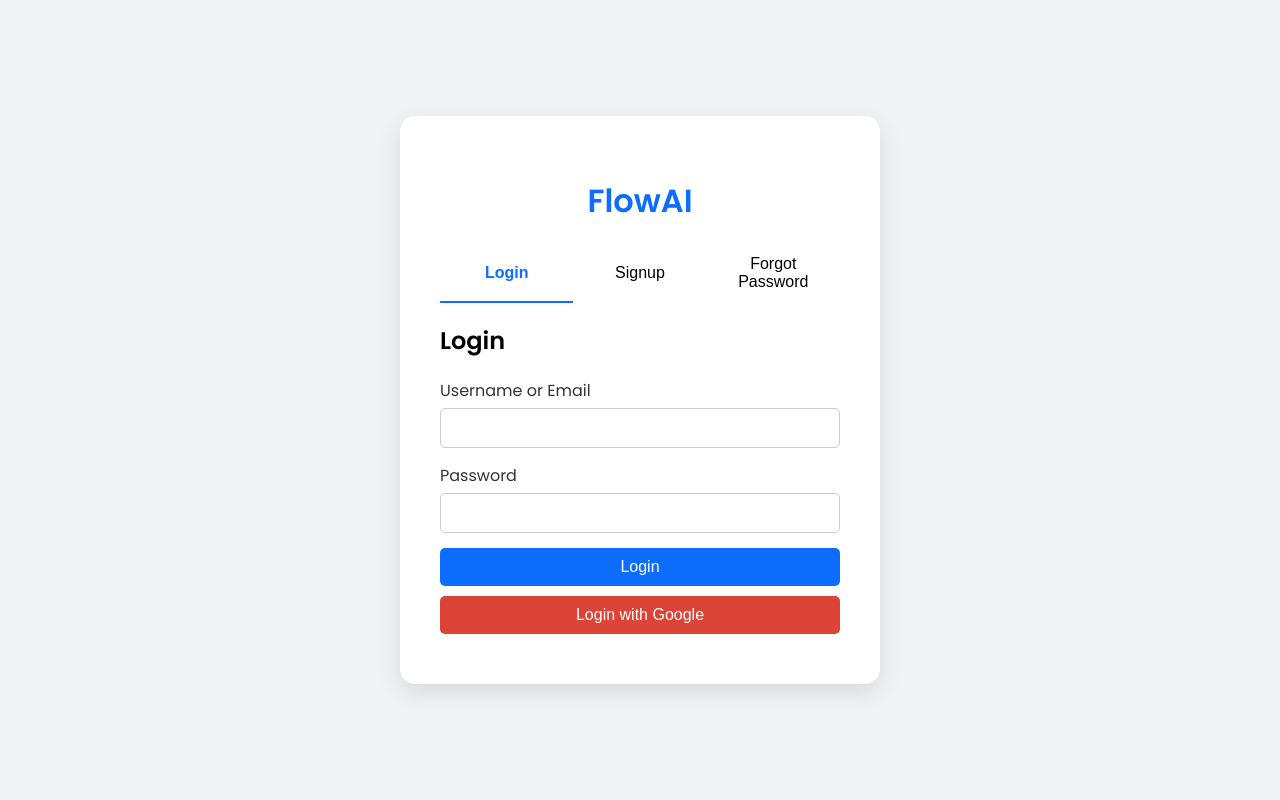
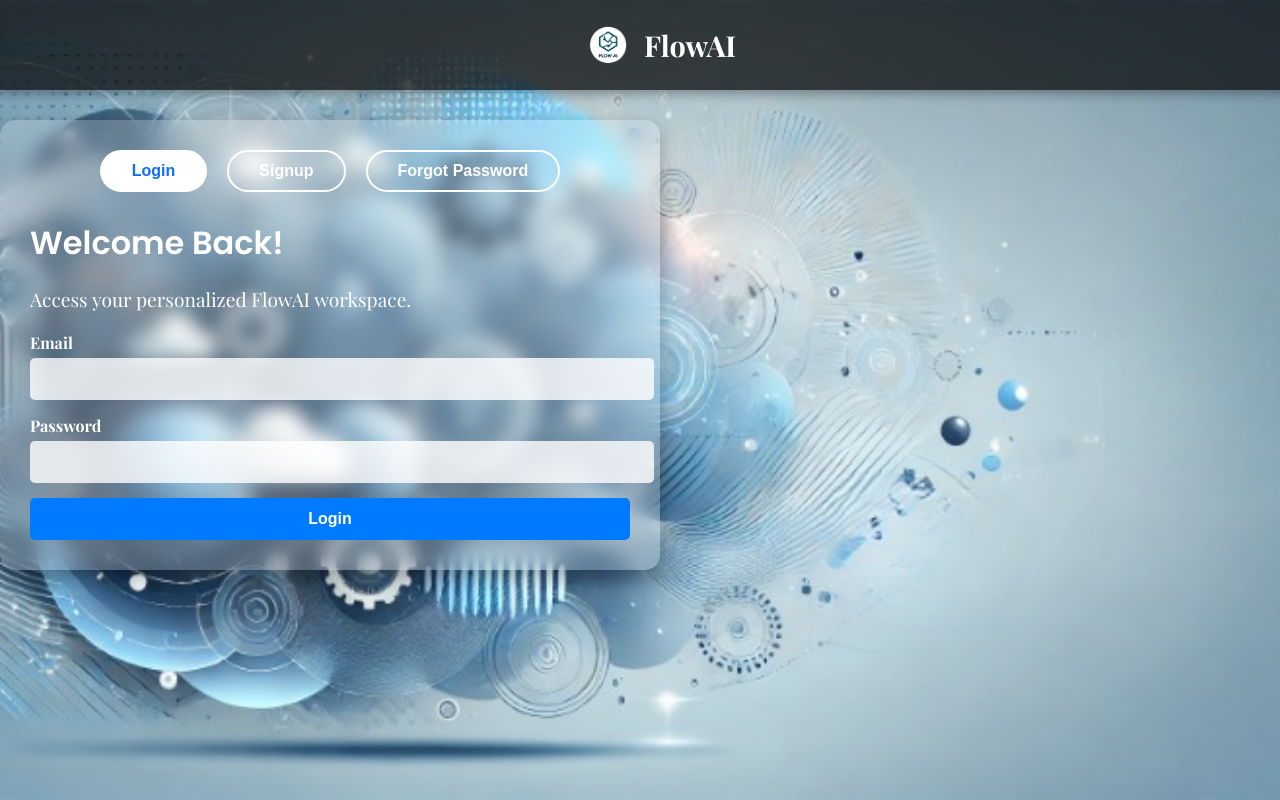
Before and after one commit to pranitha05/FlowAI, a Python web app: template client/templates/auth.html in a window 1280 px wide. Run offline with Jinja, Linux system fonts and the light colour scheme; the template is opened without the code that fills it, so the values that code supplies are empty.

Commit message:
updated auth.html and auth.css

```diff
--- a/client/static/css/auth.css
+++ b/client/static/css/auth.css
@@ -1,130 +1,127 @@
-/* auth.css */
-
 body {
     margin: 0;
-    font-family: 'Poppins', sans-serif;
-    background-color: #f0f2f5;
+    font-family: 'Playfair Display', serif;
+    background-image: url('/static/bgimage.webp');
+    background-size: cover;
+    background-position: center;
+    background-attachment: fixed;
+    color: white;
+  }
+
+  header {
+    position: fixed;
+    top: 0;
+    width: 100%;
     display: flex;
     justify-content: center;
+    padding: 20px;
+    background: rgba(0, 0, 0, 0.7);
+    box-shadow: 0 4px 10px rgba(0, 0, 0, 0.3);
+  }
+
+  header .logo {
+    display: flex;
     align-items: center;
-    height: 100vh;
+    font-size: 1.8rem;
+    font-weight: bold;
+    color: white;
+    cursor: pointer;
+  }
+
+  header .logo img {
+    margin-right: 10px;
+    height: 50px;
   }
 
   .auth-container {
-    background: #fff;
-    padding: 40px;
+    margin-top: 120px;
+    max-width: 600px;
+    background: rgba(255, 255, 255, 0.2);
+    backdrop-filter: blur(10px);
+    padding: 30px;
     border-radius: 15px;
-    box-shadow: 0 8px 25px rgba(0, 0, 0, 0.1);
-    width: 400px;
-    max-width: 90%;
-}
-
-.auth-card h1 {
-    text-align: center;
-    color: #0d6efd;
-    margin-bottom: 20px;
+    box-shadow: 0 8px 20px rgba(0, 0, 0, 0.3);
   }
 
   .tabs {
     display: flex;
-    justify-content: space-between;
+    justify-content: center;
     margin-bottom: 20px;
   }
 
-.tab-button {
-    flex: 1;
-    padding: 10px;
+  .tab-btn {
+    padding: 10px 30px;
+    margin: 0 10px;
     background: none;
-    border: none;
-    border-bottom: 2px solid transparent;
+    color: white;
+    border: 2px solid white;
+    border-radius: 30px;
     cursor: pointer;
     font-size: 1rem;
-    transition: border-color 0.3s ease, color 0.3s ease;
+    font-weight: bold;
+    transition: background-color 0.3s, color 0.3s;
   }
 
-.tab-button.active {
-    border-color: #0d6efd;
+  .tab-btn.active,
+  .tab-btn:hover {
+    background-color: white;
     color: #0d6efd;
-    font-weight: 600;
   }
 
   .form-section {
     display: none;
   }
 
-.form-section.active {
+  .form-section:not(.hidden) {
     display: block;
+  }
+
+  h2 {
+    font-family: 'Poppins', sans-serif;
+    font-size: 2rem;
+    margin-bottom: 10px;
+  }
+
+  p {
+    font-size: 1.2rem;
+    margin-bottom: 20px;
   }
 
   .input-group {
     margin-bottom: 15px;
+    text-align: left;
   }
 
   .input-group label {
     display: block;
     margin-bottom: 5px;
-    color: #333;
-    font-weight: 500;
+    font-weight: bold;
   }
 
   .input-group input,
   .input-group select {
     width: 100%;
-    padding: 10px;
-    border: 1px solid #ccc;
+    padding: 12px;
+    border: none;
     border-radius: 5px;
+    outline: none;
+    background: rgba(255, 255, 255, 0.8);
     font-size: 1rem;
-    box-sizing: border-box;
-}
-
-.input-group input:focus,
-.input-group select:focus {
-    border-color: #0d6efd;
-    outline: none;
   }
 
   .btn {
     width: 100%;
-    padding: 10px;
-    background: #0d6efd;
+    padding: 12px;
     border: none;
     border-radius: 5px;
-    color: #fff;
+    background-color: #007bff;
+    color: white;
     font-size: 1rem;
+    font-weight: bold;
     cursor: pointer;
-    transition: background 0.3s ease;
+    transition: background-color 0.3s;
   }
 
   .btn:hover {
-    background: #0b5ed7;
+    background-color: #0056b3;
   }
-
-.google-btn {
-    background: #db4437;
-    margin-top: 10px;
-}
-
-.google-btn:hover {
-    background: #c33d2e;
-}
-
-.message {
-    margin-top: 10px;
-    font-size: 0.9rem;
-    color: red;
-    text-align: center;
-}
-
-@media (max-width: 500px) {
-    .auth-container {
-        padding: 20px;
-    }
-
-    .auth-card h1 {
-        font-size: 1.5rem;
-    }
-
-    .tab-button {
-        font-size: 0.9rem;
-    }
-}
--- a/client/templates/auth.html
+++ b/client/templates/auth.html
@@ -1,46 +1,62 @@
-<!-- auth.html -->
 <!DOCTYPE html>
 <html lang="en">
 <head>
   <meta charset="UTF-8">
-  <meta name="viewport" content="width=device-width, initial-scale=1">
+  <meta name="viewport" content="width=device-width, initial-scale=1.0">
   <title>FlowAI - Authentication</title>
-  <link href="https://fonts.googleapis.com/css2?family=Poppins:wght@400;600&display=swap" rel="stylesheet">
-  <!-- Update the path based on your frontend server setup -->
-  <link rel="stylesheet" href="/static/css/auth.css">
+  <link href="https://fonts.googleapis.com/css2?family=Playfair+Display:wght@400;700&family=Poppins:wght@400;600&display=swap" rel="stylesheet">
+  <link rel="stylesheet" href="auth.css">
 </head>
 <body>
-  <div class="auth-container">
-    <div class="auth-card">
-      <h1>FlowAI</h1>
+  <header>
+    <div class="logo">
+      <img src="/static/image.png" alt="FlowAI Logo" onclick="navigateToIndex()"> <!-- Clickable Logo -->
+      FlowAI
+    </div>
+  </header>
+  <main class="auth-container">
     <div class="tabs">
-        <button class="tab-button active" data-target="login">Login</button>
-        <button class="tab-button" data-target="signup">Signup</button>
-        <button class="tab-button" data-target="forgot-password">Forgot Password</button>
+      <button class="tab-btn active" data-tab="login">Login</button>
+      <button class="tab-btn" data-tab="signup">Signup</button>
+      <button class="tab-btn" data-tab="forgot-password">Forgot Password</button>
     </div>
-      <div class="tab-content">
+
     <!-- Login Form -->
-        <div class="form-section active" id="login">
-          <form id="loginForm">
-            <h2>Login</h2>
+    <div class="form-section" id="login">
+      <form id="loginForm" onsubmit="navigateToLandingPage(event)">
+        <h2>Welcome Back!</h2>
+        <p>Access your personalized FlowAI workspace.</p>
         <div class="input-group">
-              <label for="login-identifier">Username or Email</label>
-              <input type="text" id="login-identifier" name="identifier" required>
+          <label for="login-email">Email</label>
+          <input type="email" id="login-email" name="email" required>
         </div>
         <div class="input-group">
           <label for="login-password">Password</label>
           <input type="password" id="login-password" name="password" required>
         </div>
         <button type="submit" class="btn">Login</button>
-            <button type="button" class="btn google-btn" id="googleLoginBtn">Login with Google</button>
         <div id="loginMessage" class="message"></div>
+        <!-- Forgot Password Form -->
+    <div class="form-section hidden" id="forgot-password">
+      <form id="forgotPasswordForm">
+        <h2>Reset Password</h2>
+        <p>Enter your email to receive reset instructions.</p>
+        <div class="input-group">
+          <label for="forgot-email">Email</label>
+          <input type="email" id="forgot-email" name="email" required>
+        </div>
+        <button type="submit" class="btn">Send Reset Link</button>
+        <div id="forgotPasswordMessage" class="message"></div>
+      </form>
+    </div>
       </form>
     </div>
 
     <!-- Signup Form -->
-        <div class="form-section" id="signup">
-          <form id="signupForm">
-            <h2>Signup</h2>
+    <div class="form-section hidden" id="signup">
+      <form id="signupForm" onsubmit="navigateToLandingPage(event)">
+        <h2>Join FlowAI</h2>
+        <p>Create an account and transform productivity with AI.</p>
         <div class="input-group">
           <label for="signup-username">Username</label>
           <input type="text" id="signup-username" name="username" required>
@@ -72,10 +88,6 @@
           </select>
         </div>
         <div class="input-group">
-              <label for="signup-study">Field of Study</label>
-              <input type="text" id="signup-study" name="fieldOfStudy" required>
-            </div>
-            <div class="input-group">
           <label for="signup-language">Preferred Language</label>
           <select id="signup-language" name="preferredLanguage" required>
             <option value="" disabled selected>Select language</option>
@@ -92,23 +104,15 @@
       </form>
     </div>
 
-        <!-- Forgot Password Form -->
-        <div class="form-section" id="forgot-password">
-          <form id="forgotPasswordForm">
-            <h2>Reset Password</h2>
-            <div class="input-group">
-              <label for="forgot-email">Email</label>
-              <input type="email" id="forgot-email" name="email" required>
-            </div>
-            <button type="submit" class="btn">Send Reset Link</button>
-            <div id="forgotPasswordMessage" class="message"></div>
-          </form>
-        </div>
-      </div>
-    </div>
-  </div>
-
-  <!-- Update the path based on your frontend server setup -->
-  <script type="module" src="/static/js/auth.js"></script>
+  </main>
+  <script>
+    function navigateToIndex() {
+      window.location.href = 'index.html';
+    }
+    function navigateToLandingPage(event) {
+      event.preventDefault();
+      window.location.href = 'landingpage.html';
+    }
+  </script>
 </body>
 </html>
--- a/client/templates/index.html
+++ b/client/templates/index.html
@@ -81,7 +81,7 @@
     }
 
     .feature-card {
-      background: rgba(255, 255, 255, 0.1);
+      background: linear-gradient(180deg, rgba(173, 216, 230, 0.7) 0%, rgba(135, 206, 250, 0.5) 50%, rgba(176, 224, 230, 0.3) 100%);
       border-radius: 10px;
       padding: 20px;
       box-shadow: 0 4px 10px rgba(0, 0, 0, 0.2);
```
Lines whose indentation alone changed are shown as unchanged.
